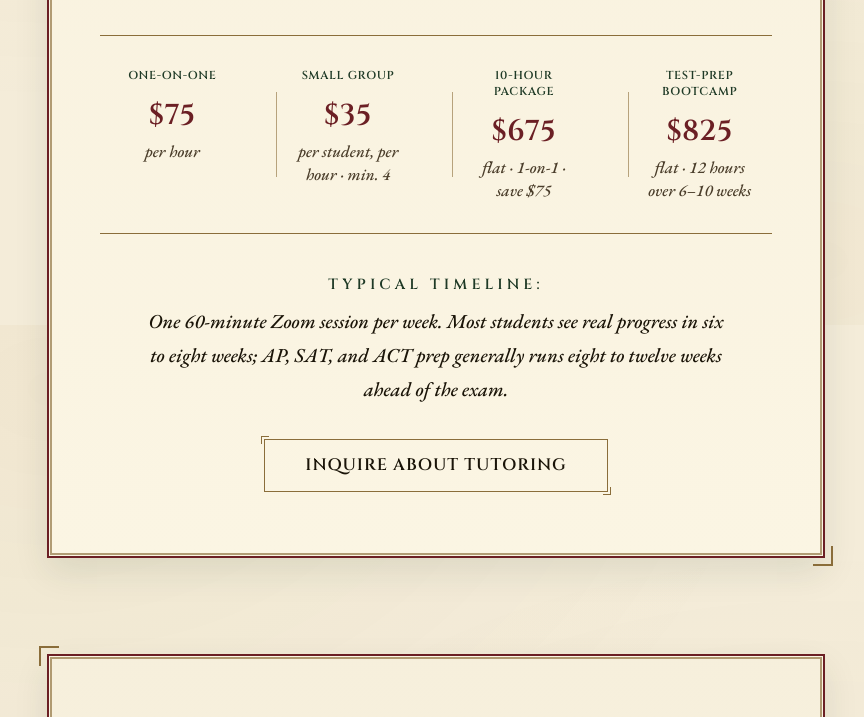
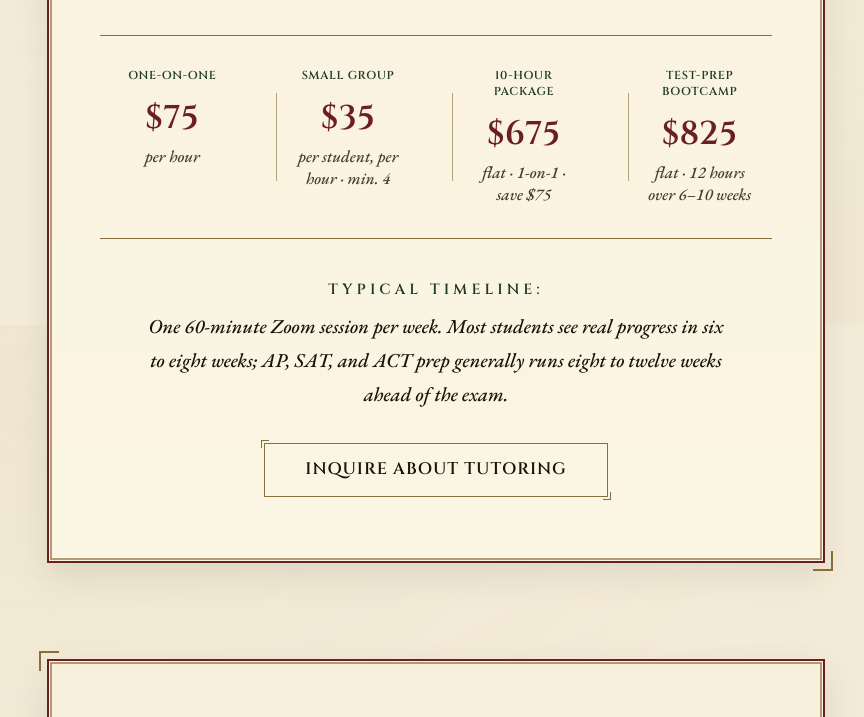
Before and after one commit to jamesfmulhern-hue/author-site, a plain HTML site: page services.html in a window 1280 px wide. Shown: the part 3675-4392 px from the top of the page, without its empty margins (204-1068 px from the left). Drawn offline with nearby package versions, Linux system fonts and the light colour scheme; a web font is replaced by a local one.

Commit message:
Fix 4-column pricing tiers wrapping mid-number at 880-1200px widths
Prices like $1,450, $2,400, and $4,200 were breaking onto multiple
lines (e.g. "$1," / "45" / "0") in the service-rates-4 grid right
after it switches to 4 columns at the 880px breakpoint, because the
font-size clamp for that layout wasn't tight enough for the narrower
columns until much wider viewports. Tightened the clamp for 880-1200px
and restored the larger size above 1200px where there's room.

```diff
--- a/css/styles.css
+++ b/css/styles.css
@@ -2955,9 +2955,10 @@ em em, em cite, i em, i cite, cite em {
 @media (min-width: 880px) {
   .service-rates.service-rates-4 { grid-template-columns: repeat(4, minmax(0, 1fr)); }
   /* Four-up columns are narrower, so give the (longer, 4-digit) prices in
-     this layout a slightly smaller size to guarantee a single-line fit. */
+     this layout a smaller, tightly-clamped size to guarantee a single-line
+     fit across the whole 880px-1200px range, not just at the top end. */
   .service-rates.service-rates-4 .rate-amount {
-    font-size: clamp(1.5rem, 1rem + 1vw, 2.1rem);
+    font-size: clamp(1.15rem, 0.7rem + 0.9vw, 1.8rem);
   }
   /* Four-up columns are also narrower for the label text, so tighten the
      tracking a touch and let long labels wrap onto two lines instead of
@@ -2966,6 +2967,13 @@ em em, em cite, i em, i cite, cite em {
     letter-spacing: 0.06em;
     line-height: 1.4;
     font-size: 0.72rem;
+  }
+}
+@media (min-width: 1200px) {
+  /* Once each column has enough room, let the price grow back toward the
+     shared default size. */
+  .service-rates.service-rates-4 .rate-amount {
+    font-size: clamp(1.8rem, 1.1rem + 1.2vw, 2.6rem);
   }
 }
 
@@ -3038,6 +3046,7 @@ em em, em cite, i em, i cite, cite em {
   letter-spacing: 0.02em;
   color: var(--color-oxblood);
   line-height: 1;
+  white-space: nowrap;
 }
 [data-theme="dark"] .rate-amount { color: var(--color-oxblood-bright); }
 
```
